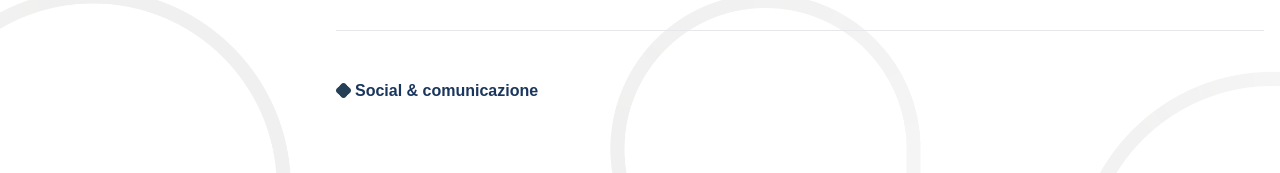
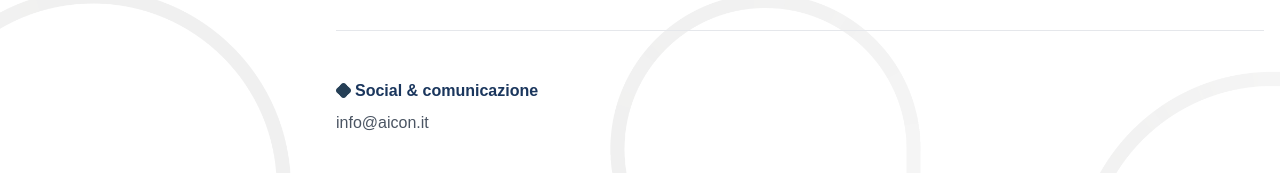
Before and after one commit to DionigiMartino/sitosnalv, a Next.js app: page /struttura in a window 1280 px wide. Shown: the part 3672-3845 px from the top of the page. Built offline with nearby package versions, Linux system fonts and the light colour scheme.

Commit message:
adjusted

```diff
--- a/app/struttura/page.tsx
+++ b/app/struttura/page.tsx
@@ -59,6 +59,7 @@ const technicalOffices = [
   {
     title: "Social & comunicazione",
     images: ["/img/aicon.png"],
+    email: "info@aicon.it",
     type: "icon",
   },
 ];
```
